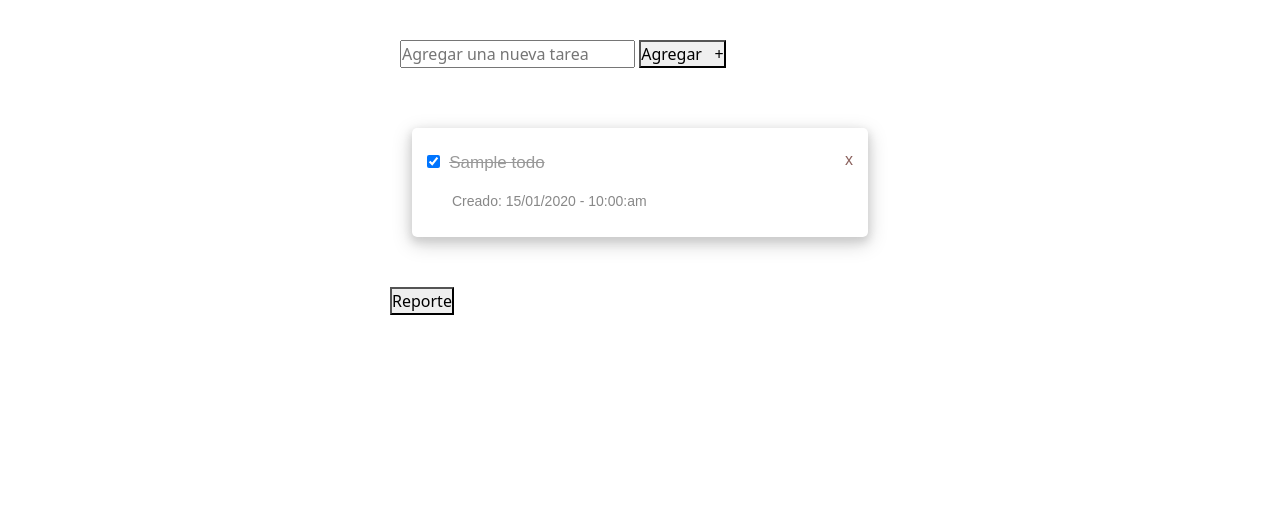
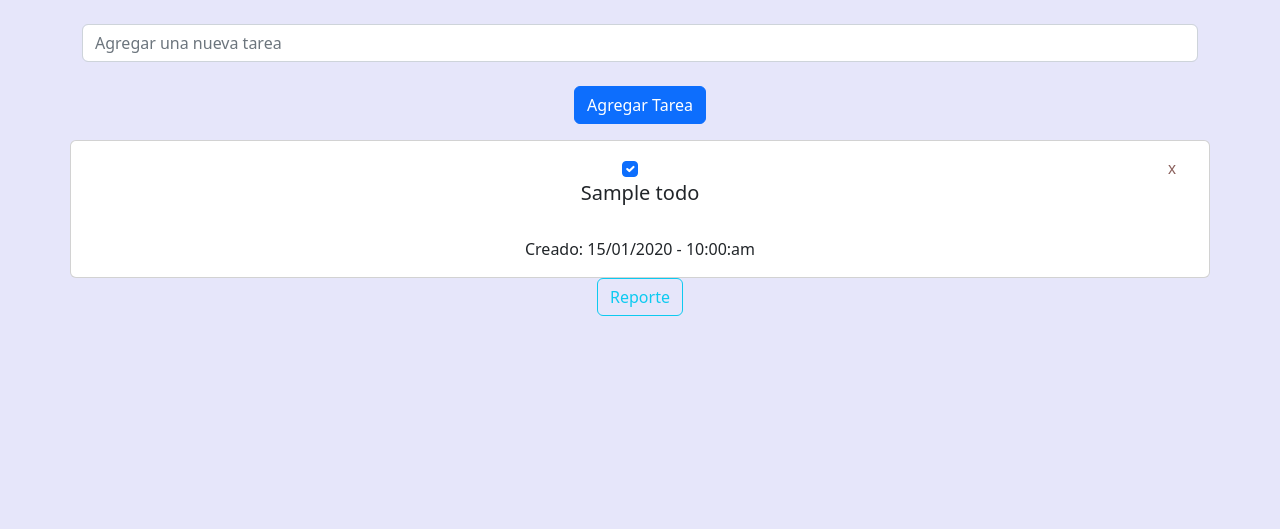
Before and after one commit to AlvaroDera/proyectos, a PHP site: page /index.php in a window 1280 px wide. Shown: the top 529 px of the page. Run offline with PHP 8.4, Linux system fonts and the light colour scheme; tables that the repository leaves empty or names only in its code hold one stand-in row (values such as "Sample post").

Commit message:
Se editan los archivos con B5

```diff
--- a/todolist/index.php
+++ b/todolist/index.php
@@ -13,66 +13,79 @@ require 'conexion.php';
     <link rel="stylesheet" href="css/estilos.css">
     <link rel="stylesheet" href="css/bootstrap.min.css">
 </head>
-<body>
-    <div class="menu">
-       <div class="agregar">
+<body style="background-color: #E6E6FA;">
+    <div class="container text-center">
+       <div class="row">
           <form action="app/add.php" method="POST" autocomplete="off">
+            <div class="mb-3">
                 <?php if(isset($_GET['mess']) && $_GET['mess'] == 'error'){ ?>
                     <input type="text"
                         name="title"
+                        class="form-control"
                         style="border-color: #ff6666"
                         placeholder="Necesitas agregar una tarea" />
-              <button type="submit">Agregar &nbsp; <span>&#43;</span></button>
+                        <br>
+
+                    <div class="alert alert-warning alert-dismissible fade show" role="alert">
+                        <strong>Campos Vacios!</strong> Asegurate de llenar los campos.
+                        <button type="button" class="btn-close" data-bs-dismiss="alert" aria-label="Close"></button>
+                    </div>
+
+                    <button type="submit" class="btn btn-primary">Agregar Tarea</button>
 
                 <?php }else{ ?>
+                    <br>
                 <input type="text"
                         name="title"
+                        class="form-control"
                         placeholder="Agregar una nueva tarea" />
-              <button type="submit">Agregar &nbsp; <span>&#43;</span></button>
+                <br>
+                <button type="submit" class="btn btn-primary">Agregar Tarea</button>
                 <?php } ?>
+             </div>
           </form>
        </div>
        <?php
           $todos = $conn->query("SELECT * FROM todos ORDER BY id DESC");
        ?>
-       <div class="show-todo-section">
+       <div class="row">
             <?php if($todos->rowCount() <= 0){ ?>
 
-                <h3 align="center">No hay tareas para mostrar.</h3>
-
-                <!-- <div class="todo-item">
+                <div class="todo-item">
                     <div class="empty">
-                        <img src="img/f.png" width="100%" />
+                        <img src="img/empty.png" width="100%" />
                         <img src="img/Ellipsis.gif" width="80px">
                     </div>
-                </div> -->
+                </div>
+
             <?php } ?>
 
             <?php while($todo = $todos->fetch(PDO::FETCH_ASSOC)) { ?>
-                <div class="todo-item">
+                <div class="card">
+                    <div class="card-body">
                         <span id="<?php echo $todo['id']; ?>"
                             class="remove-to-do">x</span>
                         <?php if($todo['checked']){ ?>
                             <input type="checkbox"
-                               class="check-box"
+                                class="check-box form-check-input"
                                 data-todo-id ="<?php echo $todo['id']; ?>"
                                 checked />
-                        <h2 class="checked"><?php echo $todo['title'] ?></h2>
+                            <h5 class="card-title"><?php echo $todo['title'] ?></h5>
                         <?php }else { ?>
                             <input type="checkbox"
                                 data-todo-id ="<?php echo $todo['id']; ?>"
-                               class="check-box" />
-                        <h2><?php echo $todo['title'] ?></h2>
+                                class="check-box form-check-input" />
+                            <h5 class="card-title"><?php echo $todo['title'] ?></h5>
                         <?php } ?>
                         <br>
-                    <!-- <small>Creado:<?php echo $todo['date_time'] ?></small> -->
                         <!-- TODO Dando formato a la fecha -->
-                    <small>Creado: <?php echo date("d/m/Y - h:i:a", strtotime($todo['date_time'])) ?></small>
+                        <p class="card-text">Creado: <?php echo date("d/m/Y - h:i:a", strtotime($todo['date_time'])) ?></p>
+                    </div>
                 </div>
             <?php } ?>
        </div>
             <!-- TODO Agregando la parte de reportes -->
-            <button type="button" name="report" onclick="parent.location='report.php'">Reporte </button>
+            <button type="button" class="btn btn-outline-info" name="report" onclick="parent.location='report.php'">Reporte </button>
     </div>
 
     <!-- Agregando scripts -->
```
Also changed, not shown: todolist/report.php (+13 -9 lines), todolist/img/empty.png (added), todolist/img/f.png (deleted). Lines whose indentation alone changed are shown as unchanged.
